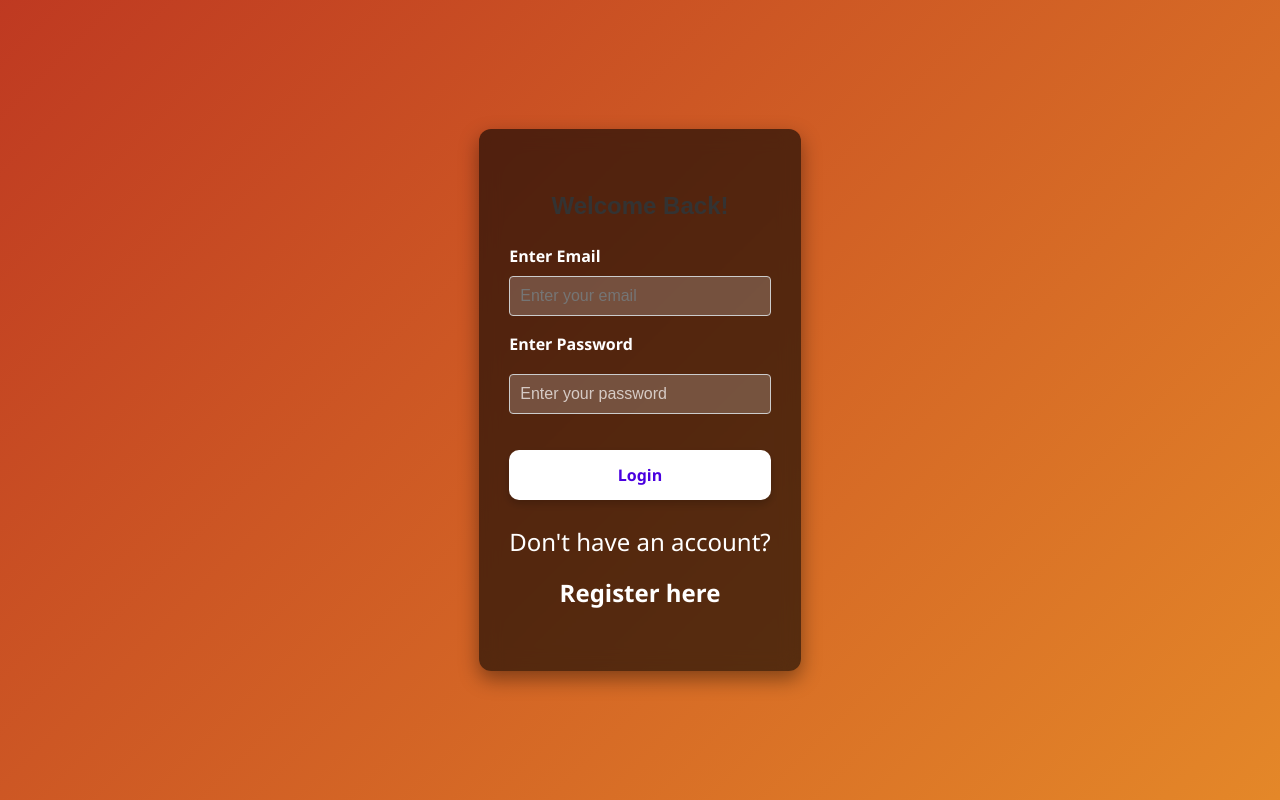
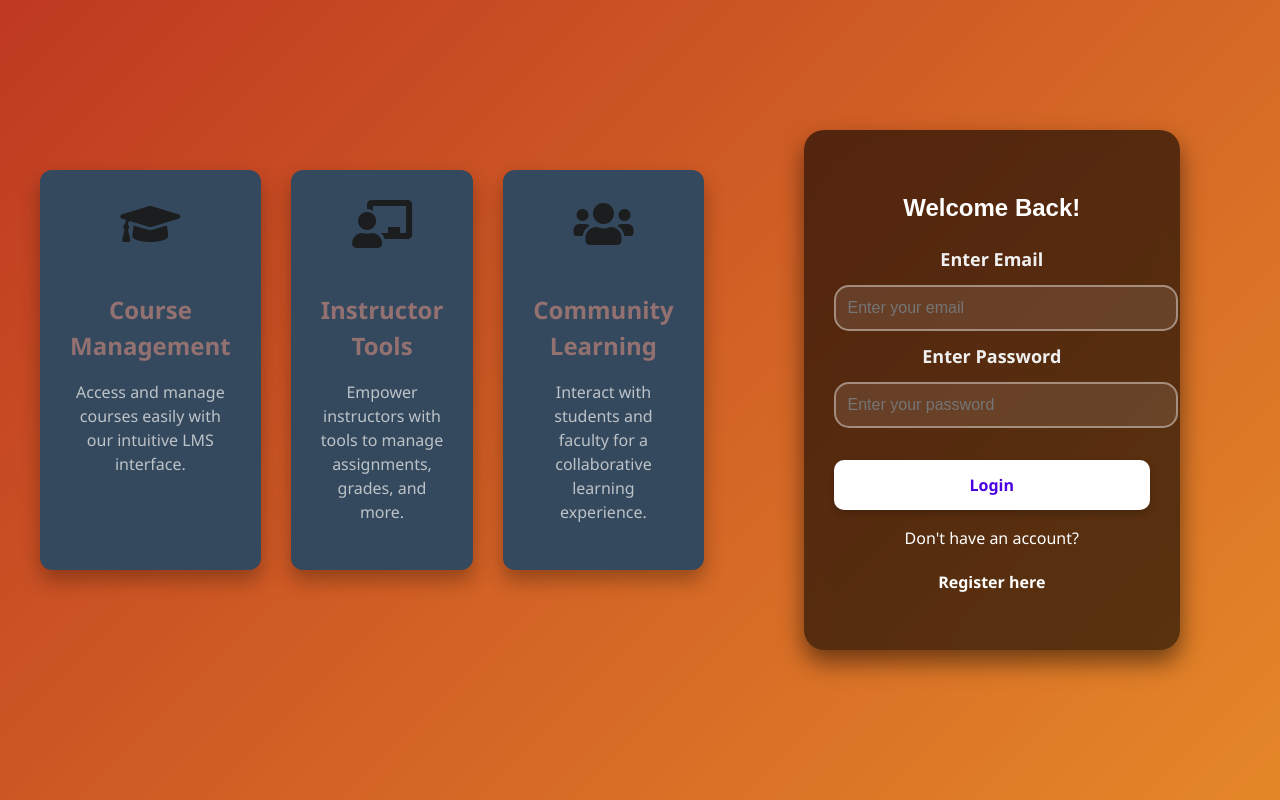
Before and after one commit to SandeshJadhav7320/Learning-Managment-System, a React (Vite) app in the folder frontend/: page / in a window 1280 px wide. Built offline with nearby package versions, Linux system fonts and the light colour scheme.

Commit message:
In login page some more info will be added

```diff
--- a/frontend/src/Dashboard/LogoutPage.css
+++ b/frontend/src/Dashboard/LogoutPage.css
@@ -1,7 +1,7 @@
 /* Fullscreen background */
 .profile-container {
   min-height: 100vh;
-  background: linear-gradient(135deg, #161718);
+
   display: flex;
   justify-content: center;
   align-items: center;
--- a/frontend/src/components/Login.css
+++ b/frontend/src/components/Login.css
@@ -1,177 +1,151 @@
+/* Body styling with a fresh gradient */
 body {
   margin: 0;
   padding: 0;
-  font-family: Arial, sans-serif;
-  background: linear-gradient(120deg, #1e2a47 0%, #4c5676 100%); /* Soft dark gradient */
-  overflow: hidden;
+  font-family: 'Segoe UI', Tahoma, Geneva, Verdana, sans-serif;
+  background: linear-gradient(135deg, #2C3E50, #4CA1AF); /* Subtle gradient for a calm feel */
   display: flex;
   justify-content: center;
   align-items: center;
-  min-height: 100vh;
+  height: 100vh;
+  overflow: hidden;
 }
 
+/* Login container styling */
 .login-container {
-  position: relative;
-  z-index: 10;
   display: flex;
-  justify-content: center;
-  align-items: center;
-  min-height: 100vh;
+  justify-content: space-between; /* Create space between the login form and the cards */
+  align-items: flex-start; /* Align items to the top */
+  flex-direction: row-reverse; /* Display cards on the right side */
+  width: 100%;
+  max-width: 1200px; /* Maximum width for the entire container */
+  margin: 0 auto;
+  text-align: center;
+  gap: 100px;
 }
 
+/* Login box styling */
 .login-box {
-  background: rgba(0, 0, 0, 0.6); /* Semi-transparent black background */
-  backdrop-filter: blur(10px); /* Blurred background effect */
-  border-radius: 12px;
+  background: rgba(0, 0, 0, 0.6); /* Dark background with transparency */
+  backdrop-filter: blur(10px); /* Soft blur effect */
+  border-radius: 20px;
   padding: 40px 30px;
-  box-shadow: 0px 8px 20px rgba(0, 0, 0, 0.4); /* Slightly darker shadow */
-  max-width: 400px;
+  box-shadow: 0px 12px 25px rgba(0, 0, 0, 0.5);
   width: 100%;
-  position: relative;
+  max-width: 450px;
+  color: #fff;
   z-index: 20;
-  color: #fff; /* White text color for contrast */
+  margin-right: 5%  ; /* Further increased space between the cards and login form */
 }
 
-.text-center {
+/* Card container for LMS features */
+.info-cards {
+  display: flex;
+  justify-content: space-between; /* Create space between cards */
+  margin-top: 40px;
+  width: 100%;
+  flex: 1;
+  gap: 30px; /* Adjust gap between the cards */
+}
+
+/* Card styling */
+.card {
+  background: #34495E; /* Dark background */
+  border-radius: 12px;
+  padding: 30px;
   text-align: center;
-  font-size: 24px;
+  box-shadow: 0px 10px 20px rgba(0, 0, 0, 0.3);
+  transition: transform 0.3s ease, box-shadow 0.3s ease;
+  width: 48%; /* Allow two cards per row with a gap */
+  margin-bottom: 100px; /* Space between cards */
+}
+
+.card:hover {
+  transform: translateY(-5px); /* Slight lift effect on hover */
+  box-shadow: 0px 20px 30px rgba(0, 0, 0, 0.5); /* Stronger shadow on hover */
+}
+
+
+/* Icon inside the card */
+.card i {
+  font-size: 3rem;
+  color: #1b1d1e;
   margin-bottom: 20px;
 }
 
-input[type="text"],
-input[type="password"] {
-  width: 100%; /* Make input fields stretch to full width */
-  padding: 10px; /* Equal padding for uniform size */
-  margin: 10px 0; /* Consistent margin between fields */
-  border: none;
-  border-radius: 8px;
-  font-size: 16px;
-  background: rgba(255, 255, 255, 0.2);
-  color: #fff;
+/* Card title */
+.card h3 {
+  font-size: 1.5rem;
+  color: #947171;
+  margin-bottom: 10px;
 }
 
-input[type="text"]::placeholder,
-input[type="password"]::placeholder {
-  color: rgba(255, 255, 255, 0.7); /* Placeholder color */
+/* Card description */
+.card p {
+  font-size: 1rem;
+  color: #BDC3C7;
 }
 
-input[type="text"]:focus,
-input[type="password"]:focus {
-  outline: none;
-  background: rgba(255, 255, 255, 0.3); /* Slightly darker background on focus */
-}
-
+/* Button styling */
 .btn-block {
-  width: 100%; /* Button matches input width */
+  width: 100%;
+  padding: 14px;
   margin-top: 20px;
-  padding: 12px; /* Matches input padding */
-  background-color: rgba(255, 255, 255, 0.3);
+  background-color: #3498db;
   color: white;
   border: none;
-  border-radius: 8px;
+  border-radius: 25px;
+  font-size: 16px;
   cursor: pointer;
-  font-size: 16px;
-  transition: background-color 0.3s ease;
+  transition: background-color 0.3s ease, transform 0.2s ease;
 }
 
 .btn-block:hover {
-  background-color: rgba(255, 255, 255, 0.5);
+  background-color: #2980b9;
+  transform: scale(1.05);
 }
 
+/* Register link below the form */
 .register-link {
   color: #fff;
   text-decoration: none;
   font-weight: bold;
   display: block;
-  margin-top: 15px;
-  text-align: center;
+  margin-top: 20px;
 }
 
 .register-link:hover {
   text-decoration: underline;
+  color: #3498db;
 }
 
-/* Background Animation */
-.animated-bg {
-  position: fixed;
-  top: 0;
-  left: 0;
-  width: 100%;
-  height: 100%;
-  background: linear-gradient(120deg, #1e2a47 0%, #4c5676 100%); /* Soft dark gradient */
-  z-index: 1;
-  overflow: hidden;
+/* Input fields styling */
+input[type="text"], input[type="password"], input[type="email"] {
+  width: 100%; /* Ensure all input fields take the full width */
+  padding: 12px;
+  margin: 12px 0;
+  border-radius: 15px;
+  background: rgba(255, 255, 255, 0.1);
+  border: 2px solid rgba(255, 255, 255, 0.4);
+  color: #fff;
+  font-size: 16px;
+  transition: background-color 0.3s ease;
 }
 
-.icon {
-  position: absolute;
-  width: 40px;
-  height: 40px;
-  background-color: rgba(255, 255, 255, 0.2);
-  border-radius: 50%;
-  box-shadow: 0 0 15px rgba(255, 255, 255, 0.3);
-  animation: float 10s infinite linear;
+input[type="text"]:focus, input[type="password"]:focus, input[type="email"]:focus {
+  outline: none;
+  background: rgba(255, 255, 255, 0.2);
 }
 
-.icon:nth-child(1) {
-  top: 20%;
-  left: 10%;
-  animation-duration: 12s;
+
+/* Label for the inputs */
+.login-box .form-group label {
+  font-size: 18px;
+  font-weight: bold;
+  color: #f0f0f0;
 }
 
-.icon:nth-child(2) {
-  top: 40%;
-  left: 20%;
-  animation-duration: 14s;
+
+.login-box h2 {
+  color: white;
 }
-
-.icon:nth-child(3) {
-  top: 60%;
-  left: 5%;
-  animation-duration: 10s;
-}
-
-.icon:nth-child(4) {
-  top: 80%;
-  left: 30%;
-  animation-duration: 8s;
-}
-
-.icon:nth-child(5) {
-  top: 25%;
-  left: 80%;
-  animation-duration: 15s;
-}
-
-/* Float animation */
-@keyframes float {
-  0% {
-    transform: translateY(0) rotate(0);
-  }
-  50% {
-    transform: translateY(-20px) rotate(45deg);
-  }
-  100% {
-    transform: translateY(0) rotate(360deg);
-  }
-}
-/* Ensure the input field for email aligns directly below the label */
-.login-box .form-group label {
-  font-size: 16px; /* Keep the label size consistent */
-  font-weight: bold;
-  display: block;
-  margin-bottom: 8px; /* Keeps space between label and input field */
-}
-
-/* Adjust input fields to ensure same size and alignment without changing existing styles */
-.login-box .form-control {
-  width: 100%;
-  height: 40px; /* Consistent height */
-  padding: 8px 10px;
-  font-size: 16px;
-  border: 1px solid #ccc;
-  background: rgba(255, 255, 255, 0.2);
-  border-radius: 4px;
-  margin-bottom: 16px; /* Keeps space between inputs */
-  box-sizing: border-box;
-}
--- a/frontend/src/components/Login.jsx
+++ b/frontend/src/components/Login.jsx
@@ -13,7 +13,7 @@ function Login() {
   const storeSessionData = (token, name, id, email, role) => {
     localStorage.setItem("authToken", token || "");
     localStorage.setItem("userName", name || "");
-    localStorage.setItem("studentId", id?.toString() || ""); // ✅ updated this line
+    localStorage.setItem("studentId", id?.toString() || "");
     localStorage.setItem("userEmail", email || "");
     localStorage.setItem("userRole", role || "");
   };
@@ -29,8 +29,6 @@ function Login() {
         password,
       });
 
-      console.log("Full login response:", response.data);
-
       const { message, role, studentname, studentid, token } = response.data;
 
       if (!studentid || !studentname) {
@@ -41,10 +39,6 @@ function Login() {
 
       if (message === "Login success") {
         storeSessionData(token, studentname, studentid, email, role);
-
-        console.log("✅ Login successful");
-        console.log("Role received:", role);
-
         switch (role?.toLowerCase()) {
           case "student":
             navigate("/student-dashboard");
@@ -63,12 +57,7 @@ function Login() {
         setError("Incorrect email or password.");
       }
     } catch (err) {
-      console.error("Login error:", err);
-      if (err.response?.status === 401) {
-        setError("Unauthorized: Invalid email or password.");
-      } else {
-        setError("Server error. Please try again later.");
-      }
+      setError("Server error. Please try again later.");
     } finally {
       setLoading(false);
     }
@@ -117,6 +106,25 @@ function Login() {
           </p>
         </form>
       </div>
+
+      {/* Information Cards */}
+      <div className="info-cards">
+        <div className="card">
+          <i className="fas fa-graduation-cap"></i>
+          <h3>Course Management</h3>
+          <p>Access and manage courses easily with our intuitive LMS interface.</p>
+        </div>
+        <div className="card">
+          <i className="fas fa-chalkboard-teacher"></i>
+          <h3>Instructor Tools</h3>
+          <p>Empower instructors with tools to manage assignments, grades, and more.</p>
+        </div>
+        <div className="card">
+          <i className="fas fa-users"></i>
+          <h3>Community Learning</h3>
+          <p>Interact with students and faculty for a collaborative learning experience.</p>
+        </div>
+      </div>
     </div>
   );
 }
```
